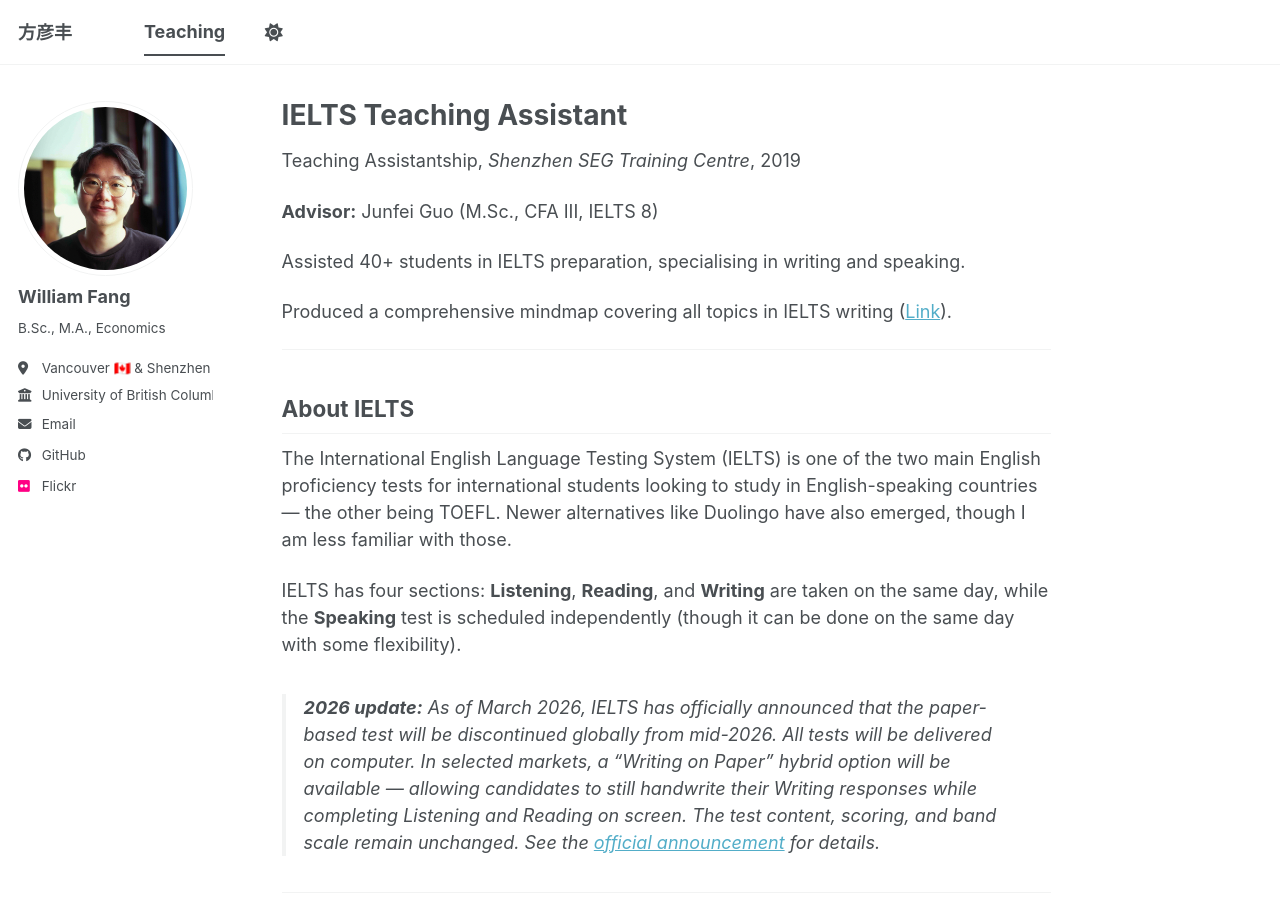
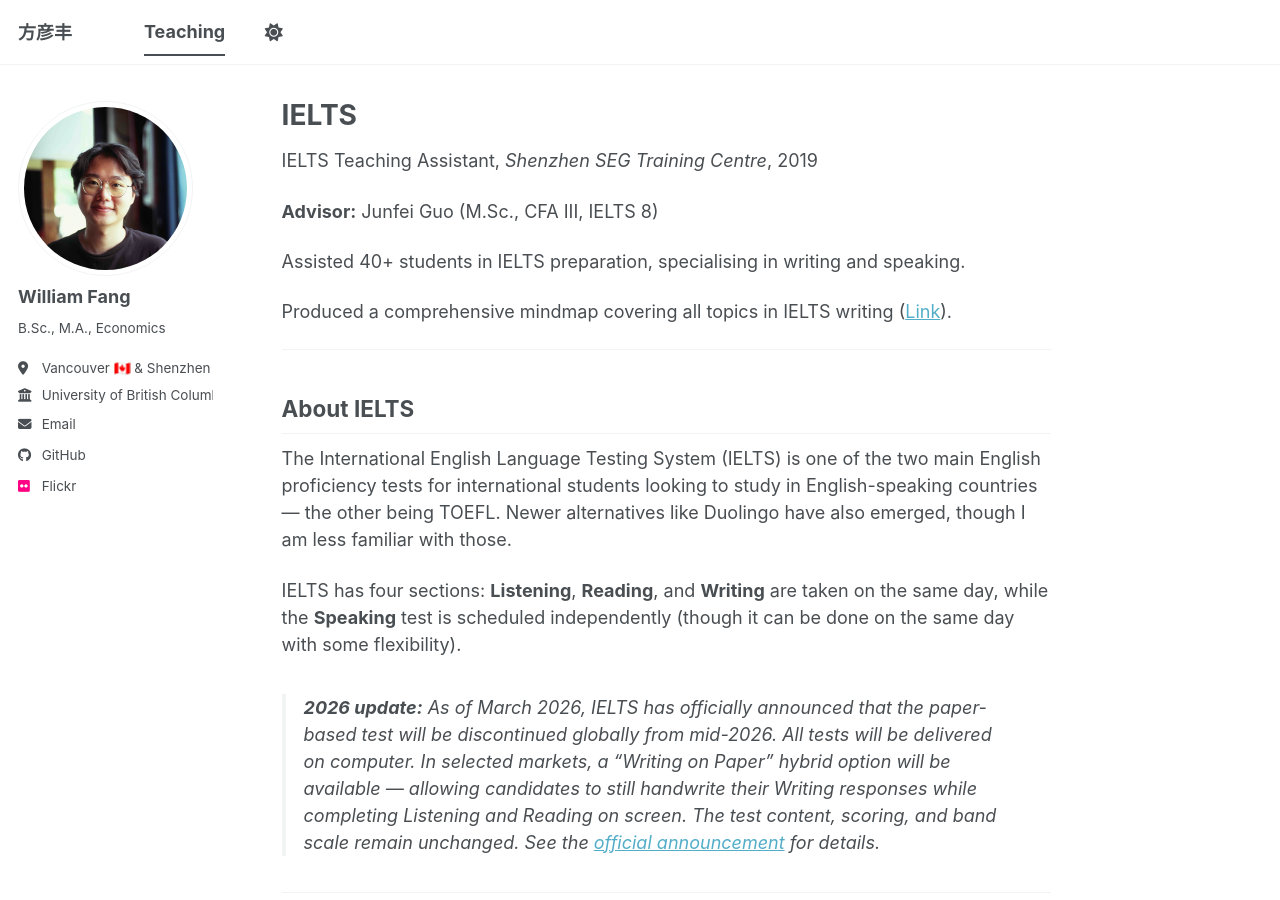
Before and after one commit to will-yanfeng-fang/will-yanfeng-fang.github.io, a Jekyll site: the page built from _teaching/2019-ielts-ta.md, in a window 1280 px wide and 900 px high. Built offline with Jekyll 4.4.1, drawn with Linux system fonts in a browser that asks for light colours; a script bundle is joined from its source files by our own code; library files that are not in the unit come from our copies.

Commit message:
Update 2019-ielts-ta.md

```diff
--- a/_teaching/2019-ielts-ta.md
+++ b/_teaching/2019-ielts-ta.md
@@ -1,7 +1,7 @@
 ---
-title: "IELTS Teaching Assistant"
+title: "IELTS"
 collection: teaching
-type: "Teaching Assistantship"
+type: "IELTS Teaching Assistant"
 permalink: /teaching/2019-ielts-ta
 venue: "Shenzhen SEG Training Centre"
 date: 2019-07-01
```
